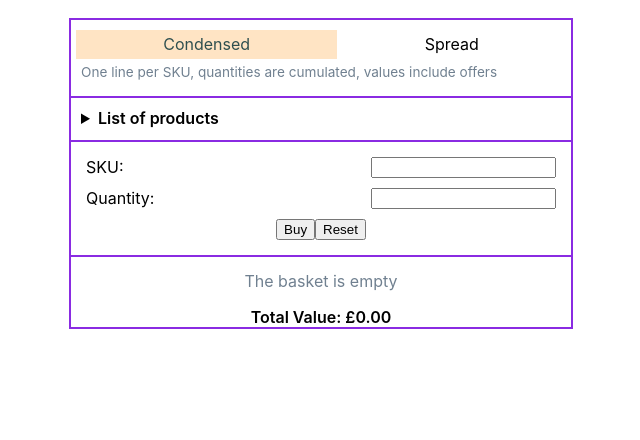
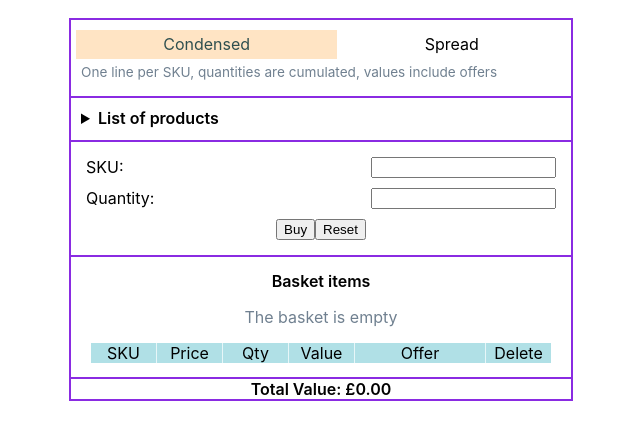
Before and after one commit to bar-alex/cdl-task-react-basket, a React (Create React App) app: page / in a window 1280 px wide. Shown: the top 440 px of the page, without its empty margins (319-959 px from the left). Built offline with nearby package versions, Linux system fonts and the light colour scheme.

Commit message:
basket and savings are displayed in grid, fixed savings.push in calculateTotal()

```diff
--- a/src/App.css
+++ b/src/App.css
@@ -4,12 +4,14 @@
 :root {
   --outline-color: blueviolet;
   --selected-backcolor: bisque;
-  /* --selected-color: darkgreen; */
   --selected-color: darkslategrey;
   --dimmed-color: slategrey;
-  --table-header-color: powderblue;
-  /* --table-row-color: whitesmoke; */
-  --table-row-color: rgba(176, 224, 230, 0.3) ;
+
+  --product-header-color: powderblue;
+  --product-row-color: rgba(176, 224, 230, 0.3);
+
+  --basket-header-color: powderblue;
+  --basket-row-color: rgba(176, 224, 230, 0.3);
 
   /* color:rgba(176, 224, 230, 0.7) ; */
 }
@@ -33,7 +35,7 @@
   padding: 10px 5px;
   display: flex;
   flex-wrap: wrap;
-  justify-content:flex-start;
+  justify-content: flex-start;
   margin-bottom: 2px;
 }
 #mode-basket p {
@@ -42,7 +44,7 @@
   line-height: 1.2;
   flex-grow: 1;
 }
-#mode-basket p[sele]{
+#mode-basket p[sele] {
   background-color: var(--selected-backcolor);
   color: var(--selected-color)
 }
@@ -53,33 +55,33 @@
 }
 
 
-#product-list{
+#product-list {
   outline: 2px solid var(--outline-color);
   padding: 10px 5px;
   /* font-size: .9rem; */
   /* line-height: 2; */
 }
-#product-list summary{
+#product-list summary {
   text-align: left;
   padding-left: 5px;
   margin-bottom: 2px;
 }
-#product-list .table {
-    display: grid;
-    grid-template-columns: 1fr 1fr 2fr 1fr;
-    gap: 1px;
-    width: 400px;
-    margin: 5px auto;
+.product-grid {
+  display: grid;
+  grid-template-columns: 1fr 1fr 2fr 1fr;
+  gap: 1px;
+  max-width: 400px;
+  margin: 5px auto;
 }
-#product-list .table > span {
+.product-grid>span {
   /* margin: 2px; */
   padding: 2px;
-  background-color: var(--table-row-color);
+  background-color: var(--product-row-color);
 }
-#product-list .table > span:nth-child(-n+4) {
-  background-color: var(--table-header-color);
+.product-grid>span:nth-child(-n+4) {
+  background-color: var(--product-header-color);
 }
-#product-list .table > span:nth-child(4n+2) {
+.product-grid>span:nth-child(4n+2) {
   padding-right: 5px;
   text-align: right;
 }
@@ -90,31 +92,88 @@
   margin: 2px auto;
   padding: 10px 10px;
   outline: 2px solid var(--outline-color);
-
   display: flex;
   flex-direction: column;
   justify-content: space-evenly;
   align-items: stretch;
 }
+
 #input-form div {
   margin: 5px;
   display: flex;
   justify-content: space-between;
 }
+
 #input-form div:has(button) {
-  justify-content:center;
+  justify-content: center;
 }
-#input-form div + button {
+
+#input-form div+button {
   margin-right: 10px;
 }
+
+
+/* #basket{} */
+.basket-grid {
+  display: grid;
+  gap: 1px;
+  max-width: 460px;
+  margin: 5px auto;
+  background-color: var(--basket-row-color);
+}
+.basket-grid-s {
+  grid-template-columns: repeat(4, 1fr) 1fr;
+  grid-template-areas: "sku price qty value delete";
+}
+.basket-grid-c {
+  grid-template-columns: repeat(4, 1fr) 2fr 1fr;
+  grid-template-areas: "sku price qty value offer delete";
+}
+.basket-grid-s>span:nth-child(-n+5){
+  background-color: var(--product-header-color);
+}
+.basket-grid-c>span:nth-child(-n+6){
+  background-color: var(--product-header-color);
+}
+.col-sku   { grid-area: sku; }
+.col-price { grid-area: price; }
+.col-qty   { grid-area: qty; }
+.col-value { grid-area: value; }
+.col-offer { grid-area: offer; }
+.col-del   { grid-area: delete; }
+
+
+.savings-grid{
+  display: grid;
+  grid-template-columns: 1fr 1fr 1fr 1fr;
+  gap: 1px;
+  max-width: 460px;
+  margin: 5px auto;
+  background-color: var(--basket-row-color);
+}
+.savings-grid>span:nth-child(-n+4){
+  background-color: var(--product-header-color);
+}
+
+
+#basket-total {
+  outline: 2px solid var(--outline-color);
+  padding: 5;
+  /* margin: 10px -10px; */
+}
+
+
+
 
 
 .subtitle {
   font-weight: 600;
 }
+
 .warning-message {
   color: salmon;
 }
+
 .empty-content-text {
   color: slategrey;
 }
@@ -124,12 +183,9 @@
 
 
 
-.list-items li {
-  list-style-type: none;
-}
 
 
-.basket-item {
+/* .basket-item {
   display: flex;
   justify-content: space-between;
 }
@@ -139,18 +195,14 @@
 }
 .basket-item:hover button {
   visibility: visible;
-  /* outline: 2px solid red; */
-}
-
-
-/* #basket-total {
-  outline: 2px solid var(--outline-color);
-  margin: 10px -10px;
+  /* outline: 2px solid red;
 } */
 
 
 
 
+
+/*
 .savings-offer {
   font-size: 0.8rem;
-}
+} */
--- a/src/App.js
+++ b/src/App.js
@@ -1,18 +1,21 @@
-import React, { useEffect, useState } from "react";
+import React, { useState } from "react";
 import "./App.css";
 
 import ProductList from "./components/ProductList";
 import InputForm from "./components/InputForm";
+import ModeBasket from "./components/ModeBasket";
+import BasketList from "./components/BasketList";
 import BasketItem from "./components/BasketItem";
+import BasketSavings from "./components/BasketSavings";
 import BasketTotal from "./components/BasketTotal";
 
 import {
-	retrieveProducts,
+	// retrieveProducts,
 	getProductFromSKU,
 	validateProductSKU,
 	calculateTotal,
 } from "./components/functions";
-import ModeBasket from "./components/ModeBasket";
+
 
 
 const App = () => {
@@ -59,7 +62,10 @@ const App = () => {
 	return (
 		<div id="app-container">
 
-      <ModeBasket modeBasket={modeBasket} setModeBasket={setModeBasket} />
+      <ModeBasket
+        modeBasket={modeBasket}
+        setModeBasket={setModeBasket}
+      />
 
 			<ProductList />
 
@@ -68,30 +74,43 @@ const App = () => {
 				addToBasket={addToBasket}
 			/>
 
-			{basket.length === 0 ? (
-				<p className="empty-content-text">The basket is empty</p>
-			) : (
-				<p className="subtitle"> Basket items</p>
-			)}
-
-			<ul className="list-items">
+      <BasketList basket={basket} modeBasket={modeBasket}>
         {basket.length > 0 &&
-					basket.map((element, index) => (
-						<li className="basket-line" key={index}>
+          basket.map((elem, index) => (
               <BasketItem
                 key={index}
                 index={index}
-								item={element}
+                item={elem}
+                modeBasket={modeBasket}
                 deleteFromBasket={deleteFromBasket}
               />
-						</li>
           ))}
-			</ul>
+      </BasketList>
 
-			{/* <p>{calculateTotal(basket).totalValue}</p> */}
+      {modeBasket==='s' && <BasketSavings basket={basket}/>}
+
       <BasketTotal basket={basket} />
+
 		</div>
 	);
 };
 
 export default App;
+
+
+
+
+{/* <ul className="list-items">
+{basket.length > 0 &&
+  basket.map((elem, index) => (
+    <li className="basket-line" key={index}>
+      <BasketItem
+        key={index}
+        index={index}
+        item={elem}
+        modeBasket={modeBasket}
+        deleteFromBasket={deleteFromBasket}
+      />
+    </li>
+  ))}
+</ul> */}
--- a/src/components/BasketItem.js
+++ b/src/components/BasketItem.js
@@ -1,19 +1,16 @@
-//import React, { useState } from "react";
-
-// index={index}
-// item={element} -- basket object
-// deleteFromBasket={deleteFromBasket}
-
-const BasketItem = ({ index, item, deleteFromBasket }) => {
+const BasketItem = ({ index, item, deleteFromBasket, modeBasket }) => {
 	return (
 		<>
-			<div className="basket-item">
-				<div>{item.sku}</div>
-				<div>{item.qty}</div>
-				<div>£{ (item.price/100).toFixed(2) }</div>
-                <div>£{ (item.value/100).toFixed(2) }</div>
+			<span className="basket-item">{item.sku}</span>
+			<span className="basket-item">£{(item.price / 100).toFixed(2)}</span>
+			<span className="basket-item">{item.qty}</span>
+			<span className="basket-item">£{(item.value / 100).toFixed(2)}</span>
+
+			{modeBasket === "c" && <span className="basket-item">{item.offer}</span>}
+
+			<span className="basket-item">
 				<button onClick={() => deleteFromBasket(index)}>delete</button>
-			</div>
+			</span>
 		</>
 	);
 };
--- /dev/null
+++ b/src/components/BasketList.js
@@ -0,0 +1,35 @@
+// for modeBasket condensed I have an Offer column
+
+const BasketList = ({ basket, children, modeBasket }) => {
+	return (
+		<div id="basket">
+			<p className="subtitle">Basket items</p>
+
+			{basket.length === 0 && (
+				<p className="empty-content-text">The basket is empty</p>
+			)}
+
+			<div className={modeBasket === 'c' ? "basket-grid basket-grid-c" : "basket-grid basket-grid-s"}>
+
+                <span className="col-sku">SKU</span>
+                <span className="col-price">Price</span>
+                <span className="col-qty">Qty</span>
+                <span className="col-value">Value</span>
+                {modeBasket === 'c' && <span className="col-offer">Offer</span>}
+                <span className='col-del'>Delete</span>
+
+                {/* the rows in the basket */}
+				{children}
+			</div>
+
+		</div>
+	);
+};
+
+export default BasketList;
+
+
+
+{/* <span className='col-offer'>
+{modeBasket === "c" ? "Offer" : ""}
+</span> */}
--- /dev/null
+++ b/src/components/BasketSavings.js
@@ -0,0 +1,56 @@
+import {
+	calculateTotal,
+    offerInPounds
+} from "./functions";
+
+const BasketSavings = ({basket}) => {
+	const { savings } = calculateTotal(basket);
+
+	if (savings.length === 0) return <></>;
+
+	return (
+		<>
+			<p className="subtitle">Savings from offers: </p>
+
+            <div className="savings-grid">
+                <span>Offer</span>
+                <span>Original value</span>
+                <span>Offer Value</span>
+                <span>Discount</span>
+
+                {savings.map((elem, index) => (
+                    <>
+                        <span> {elem.sku}: {elem.offer}p </span>
+                        {/* <span> {offerInPounds(elem.offer)} </span> */}
+                        <span> £{ (elem.normalValue / 100).toFixed(2) }</span>
+                        <span> £{ (elem.offerValue / 100).toFixed(2) }</span>
+                        <span> -£{ ((elem.normalValue - elem.offerValue) / 100).toFixed(2) }</span>
+                    </>
+                ))}
+
+            </div>
+		</>
+	);
+};
+
+export default BasketSavings;
+
+
+
+{
+	/* <div className="savings-offer" key={index}>
+
+<span> {elem.sku} </span>
+// the offer
+<span> {offerInPounds(elem.offer)} </span>
+// normal value
+<span>
+    ( £{(elem.normalValue / 100).toFixed(2)} - £
+    {(elem.offerValue / 100).toFixed(2)} )
+</span>
+<span>
+    = £{((elem.normalValue - elem.offerValue) / 100).toFixed(2)}{" "}
+</span>
+
+</div> */
+}
--- a/src/components/ProductList.js
+++ b/src/components/ProductList.js
@@ -9,7 +9,7 @@ const ProductList = () => {
 		<details id="product-list">
 			<summary className="subtitle">List of products</summary>
 
-			<div className="table">
+			<div className="product-grid">
 				<span>SKU</span>
 				<span>Price</span>
 				<span>Offer</span>
--- a/src/components/functions.js
+++ b/src/components/functions.js
@@ -80,11 +80,12 @@ export const calculateTotal = (basket) => {
 			if (qty >= qtyOffer) {
 				const multiOffer = prod.singleOffer ? 1 : Math.floor(qty / qtyOffer); // if offer not limited to 1, calc how many times will be applied
 				const restQty = prod.singleOffer ? qty - qtyOffer : qty % qtyOffer; // the remaining quantity not used in offers
-				// add over price to total value, and restQty for normal price
-				const offerValue = priceOffer * multiOffer + price * restQty;
-				totalValue += offerValue;
+				// add offer price to total value, and restQty for normal price
+				const offerValue = priceOffer * multiOffer;
+				const restValue = price * restQty;
+				totalValue += offerValue + restValue;
 				// add the offer to savings
-				savings.push({ sku, offer, normalValue, offerValue });
+				savings.push({ sku, offer, normalValue:normalValue-restValue, offerValue });
 				console.log(
 					`calculateTotal => saved another offer in savings: `,
 					savings
@@ -97,3 +98,11 @@ export const calculateTotal = (basket) => {
 
 	return { totalValue, savings };
 };
+
+
+// turns "3 for 130" into "3 for £1.30"
+export const offerInPounds = (offerPence) =>
+	offerPence
+		.split(" ")
+		.map((_, idx) => (idx < 2 ? _ : "£" + (_ / 100).toFixed(2)))
+		.join(" ");
```
Also changed, not shown: src/components/BasketTotal.js (+4 -9 lines). Lines whose indentation alone changed are shown as unchanged.
